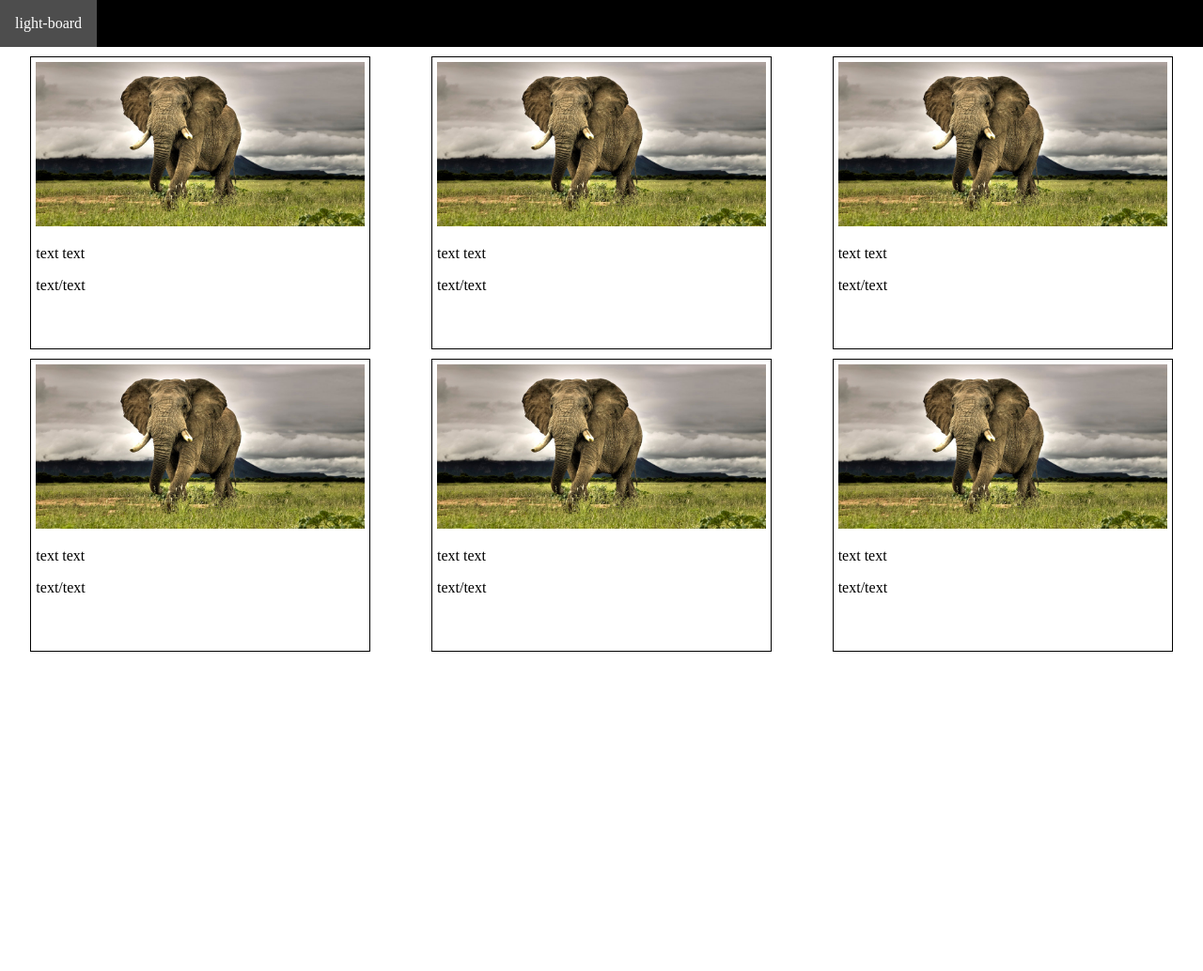
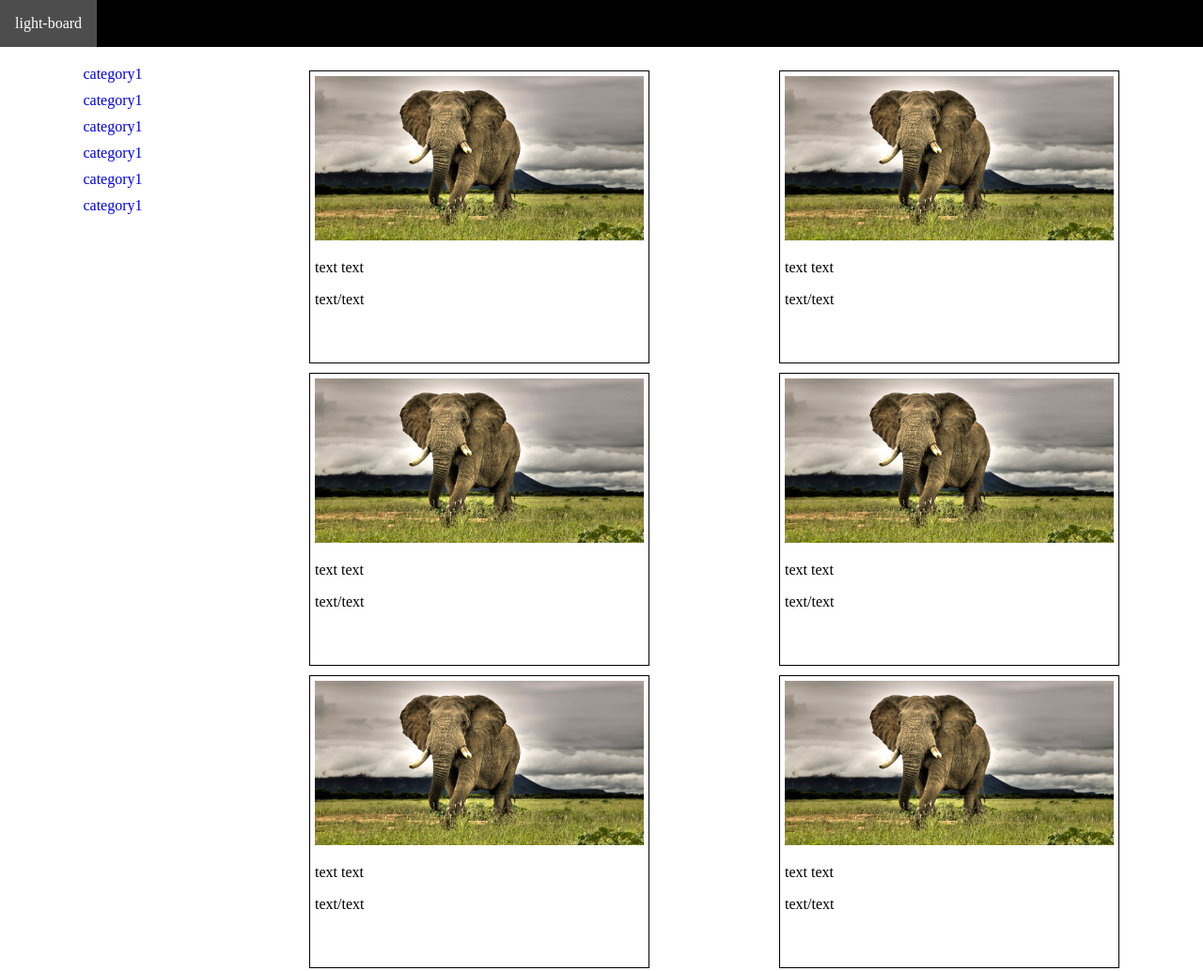
Before and after one commit to TemaKozyrev/light-board-csr, a website: page public/html/index.html in a window 1280 px wide. Shown: the whole page at 94% size. Before the commit the page ends 800 px from the top, so only its background shows below. Drawn offline with Linux system fonts and the light colour scheme; no server answers.

Commit message:
fix profile, add category list on index page

```diff
--- a/public/html/index.html
+++ b/public/html/index.html
@@ -25,37 +25,50 @@
 </header>
 
 <ul class="flex-container">
-    <li class="flex-item">
+    <li class="flex-item-category">
+        <ul>
+            <li class="category"><a href="#">category1</a></li>
+            <li class="category"><a href="#">category1</a></li>
+            <li class="category"><a href="#">category1</a></li>
+            <li class="category"><a href="#">category1</a></li>
+            <li class="category"><a href="#">category1</a></li>
+            <li class="category"><a href="#">category1</a></li>
+        </ul>
+    </li>
+    <li class="flex-item-offers">
+        <ul class="flex-container-offers">
+            <li class="flex-offer">
                 <a href="#modal1" class="open_modal"><img src="/images/elep.jpg" class="item-img"></a>
                 <p>text text</p>
                 <p>text/text</p>
             </li>
-    <li class="flex-item">
+            <li class="flex-offer">
                 <a href="#modal2" class="open_modal"><img src="/images/elep.jpg" class="item-img"></a>
                 <p>text text</p>
                 <p>text/text</p>
             </li>
-    <li class="flex-item">
+            <li class="flex-offer">
                 <a href="#modal3" class="open_modal"><img src="/images/elep.jpg" class="item-img"></a>
                 <p>text text</p>
                 <p>text/text</p>
             </li>
-    <li class="flex-item">
+            <li class="flex-offer">
                 <a href="#modal4" class="open_modal"><img src="/images/elep.jpg" class="item-img"></a>
                 <p>text text</p>
                 <p>text/text</p>
             </li>
-    <li class="flex-item">
+            <li class="flex-offer">
                 <a href="#modal5" class="open_modal"><img src="/images/elep.jpg" class="item-img"></a>
                 <p>text text</p>
                 <p>text/text</p>
             </li>
-    <li class="flex-item">
+            <li class="flex-offer">
                 <a href="#modal6" class="open_modal"><img src="/images/elep.jpg" class="item-img"></a>
                 <p>text text</p>
                 <p>text/text</p>
             </li>
-
+        </ul>
+    </li>
 </ul>
 
 <div id="modal_form"></div>
--- a/public/stylesheets/profile.css
+++ b/public/stylesheets/profile.css
@@ -92,7 +92,7 @@ ul {
 }
 
 .user-avatar {
-    width: 400px;
+    width: 300px;
 }
 
 /* offers flex */
--- a/public/stylesheets/style.css
+++ b/public/stylesheets/style.css
@@ -56,6 +56,31 @@ ul {
 
 /* container for lsat added items */
 
+.flex-container-offers {
+    padding: 0;
+    margin: 0;
+    list-style: none;
+
+    display: -webkit-box;
+    display: -moz-box;
+    display: -ms-flexbox;
+    display: -webkit-flex;
+    display: flex;
+
+    -webkit-flex-flow: row wrap;
+    justify-content: space-around;
+}
+
+.flex-offer {
+    padding: 5px;
+    width: 350px;
+    height: 300px;
+    margin-top: 10px;
+
+    font-size: 1em;
+    border: solid 1px;
+}
+
 .flex-container {
     padding: 0;
     margin: 0;
@@ -71,16 +96,23 @@ ul {
     justify-content: space-around;
 }
 
-.flex-item {
+.flex-item-category {
     padding: 5px;
-    width: 350px;
-    height: 300px;
+    width: 200px;
     margin-top: 10px;
 
-    /*line-height: 300px;*/
     font-size: 1em;
-    /*text-align: center;*/
-    border: solid 1px;
+    /*border: solid 1px;*/
+    text-align: center;
+}
+
+.flex-item-offers {
+    padding: 5px;
+    width: 1000px;
+    margin-top: 10px;
+
+    font-size: 1em;
+    /*border: solid 1px;*/
 }
 
 .item-img {
@@ -162,3 +194,13 @@ ul {
 .user_input {
     display: inline;
 }
+
+
+.category {
+    padding: 5px;
+    list-style-type: none;
+}
+
+.category a {
+    text-decoration: none;
+}
```
Also changed, not shown: public/html/profile.html (+1 -1 lines). Lines whose indentation alone changed are shown as unchanged.
